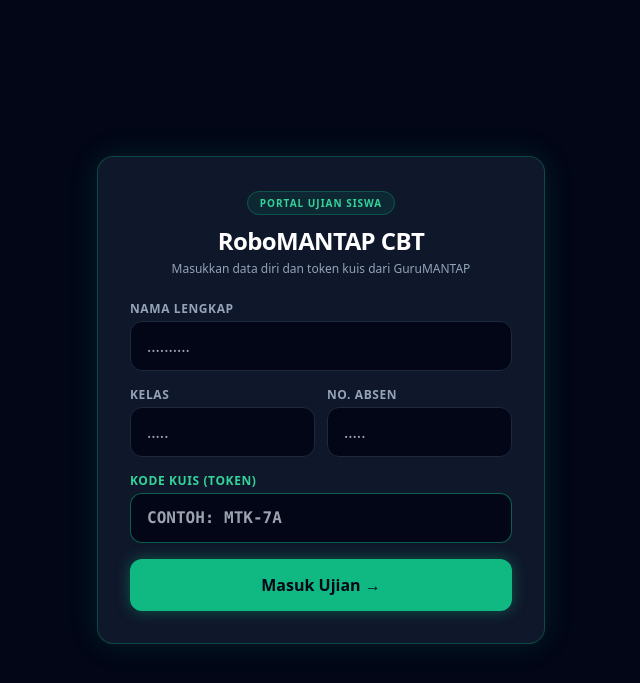
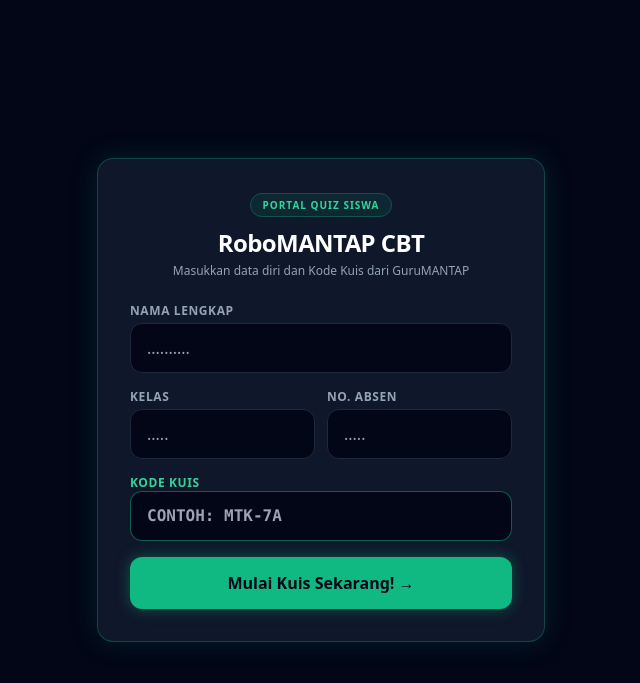
Before and after one commit to uproject-nexus/RoboMANTAP.AI-Assistant-Intelligence, a FastAPI app: page / in a window 1280 px wide. Shown: the top 683 px of the page, without its empty margins (319-959 px from the left). Run offline with FastAPI, Linux system fonts and the light colour scheme; some libraries are stand-ins or nearby versions.

Commit message:
Update student_login.html

```diff
--- a/templates/student_login.html
+++ b/templates/student_login.html
@@ -3,17 +3,17 @@
 <head>
     <meta charset="UTF-8">
     <meta name="viewport" content="width=device-width, initial-scale=1.0, maximum-scale=1.0, user-scalable=no">
-    <title>Login Ujian - RoboMANTAP CBT</title>
+    <title>Login Quiz - RoboMANTAP CBT</title>
     <script src="https://cdn.tailwindcss.com"></script>
 </head>
 <body class="bg-slate-950 text-slate-100 min-h-screen flex items-center justify-center p-4">
     <div class="max-w-md w-full bg-slate-900 border border-emerald-500/30 rounded-2xl p-6 sm:p-8 shadow-[0_0_30px_rgba(16,185,129,0.15)]">
         <div class="text-center mb-6">
             <span class="bg-emerald-500/10 text-emerald-400 border border-emerald-500/30 font-bold text-[10px] px-3 py-1 rounded-full uppercase tracking-widest">
-                Portal Ujian Siswa
+                Portal Quiz Siswa
             </span>
             <h1 class="text-xl sm:text-2xl font-black text-white mt-3 tracking-tight">RoboMANTAP CBT</h1>
-            <p class="text-xs text-slate-400 mt-1">Masukkan data diri dan token kuis dari GuruMANTAP</p>
+            <p class="text-xs text-slate-400 mt-1">Masukkan data diri dan Kode Kuis dari GuruMANTAP</p>
         </div>
 
         {% if error %}
@@ -38,11 +38,11 @@
                 </div>
             </div>
             <div>
-                <label class="block text-xs font-semibold text-emerald-400 uppercase tracking-wider mb-1">Kode Kuis (Token)</label>
+                <label class="block text-xs font-semibold text-emerald-400 uppercase tracking-wider mb-">Kode Kuis</label>
                 <input type="text" name="token" required placeholder="CONTOH: MTK-7A" class="w-full bg-slate-950 border border-emerald-500/50 rounded-xl px-4 py-3 text-base font-mono font-bold text-emerald-300 uppercase focus:outline-none focus:ring-2 focus:ring-emerald-500">
             </div>
             <button type="submit" class="w-full bg-emerald-500 active:bg-emerald-400 text-slate-950 font-bold py-3.5 rounded-xl transition shadow-[0_0_15px_rgba(16,185,129,0.4)] mt-2">
-                Masuk Ujian →
+                Mulai Kuis Sekarang! →
             </button>
         </form>
     </div>
```
